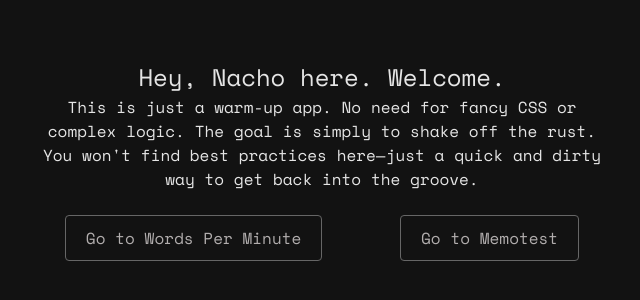
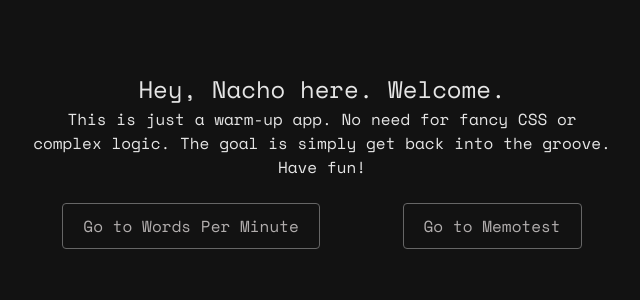
Before and after one commit to ignaciofpqr/indiegames, a React (Vite) app: page / in a window 1280 px wide. Shown: the part 240-540 px from the top of the page, without its empty margins (318-958 px from the left). Built offline with nearby package versions, Linux system fonts and the light colour scheme.

Commit message:
bugfix: Added vercel.json file to repare 404 at /wpm and /memotest routes when refreshing page

```diff
--- a/src/index.css
+++ b/src/index.css
@@ -44,7 +44,7 @@ body {
 
 .container {
   width: 100%;
-  max-width: 600px;
+  max-width: 610px;
   padding: 16px;
   margin: auto;
 }
--- a/src/screens/Welcome.tsx
+++ b/src/screens/Welcome.tsx
@@ -9,8 +9,7 @@ export default function Welcome() {
       <h2>Hey, Nacho here. Welcome.</h2>
       <p>
         This is just a warm-up app. No need for fancy CSS or complex logic. The
-        goal is simply to shake off the rust. You won't find best practices
-        here—just a quick and dirty way to get back into the groove.
+        goal is simply get back into the groove. Have fun!
       </p>
       <div className="welcome__buttons__container">
         <Button onClick={() => navigate("/wpm")}>Go to Words Per Minute</Button>
```
Also changed, not shown: vercel.json (added).
